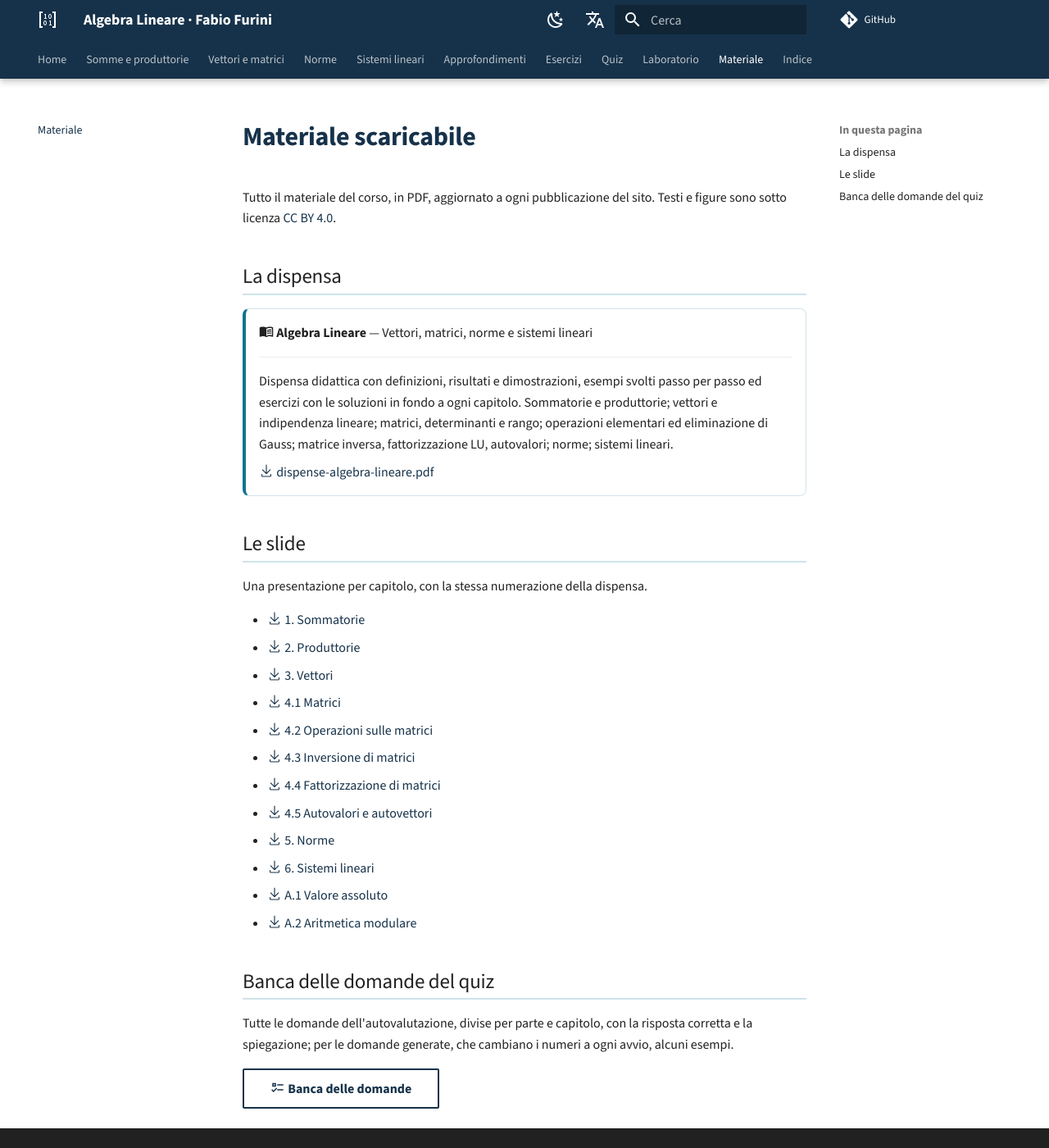
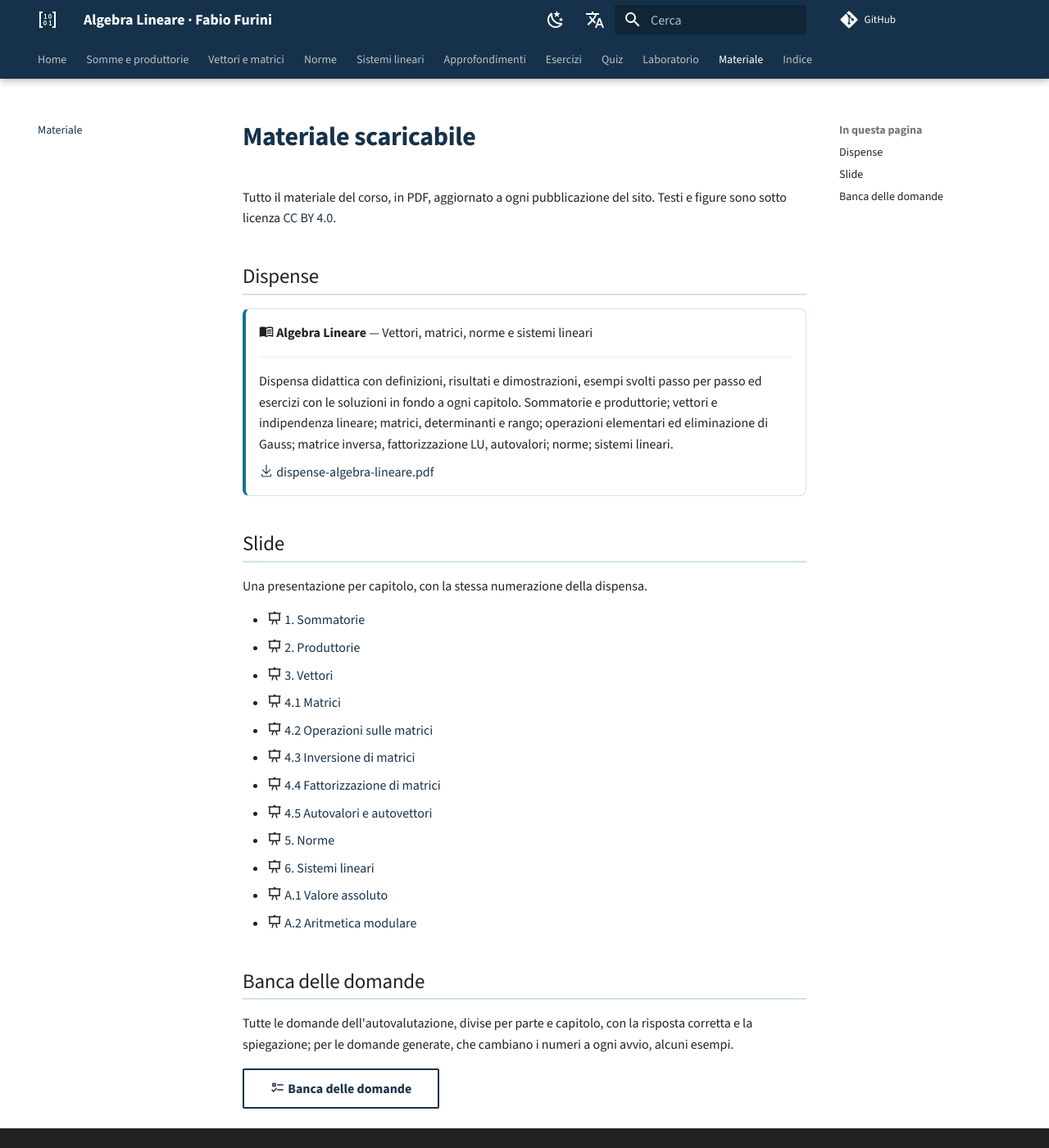
Before and after one commit to fabiofurini/algebra-lineare, an MkDocs documentation site: the page built from docs/materiale.md, in a window 1280 px wide and 1400 px high. Shown: the whole window at 82% size. Built offline with MkDocs 1.6.1 and Material for MkDocs 9.7.7, drawn with Linux system fonts in a browser that asks for light colours; comment, search, counter and statistics services are not loaded; part of the change alters nothing that is shown.

Commit message:
Materiale/Downloads: stesso formato a schede in tutta la collana
Sezioni con nomi e ordine comuni (Dispense, Esercizi, Slide, Altri documenti,
Notebook Colab, Banca delle domande / Lecture notes, Exercises, Slides, Other
documents, Colab notebooks, Quiz question bank), nel formato a schede di
Programmazione lineare.

Co-Authored-By: Claude Opus 5.5 <noreply@anthropic.com>

```diff
--- a/docs/materiale.md
+++ b/docs/materiale.md
@@ -7,7 +7,7 @@ title: Materiale scaricabile
 Tutto il materiale del corso, in PDF, aggiornato a ogni pubblicazione del sito.
 Testi e figure sono sotto licenza [CC BY 4.0](https://creativecommons.org/licenses/by/4.0/deed.it).
 
-## La dispensa
+## Dispense
 
 <div class="grid cards" markdown>
 
@@ -21,25 +21,25 @@ Testi e figure sono sotto licenza [CC BY 4.0](https://creativecommons.org/licens
 
 </div>
 
-## Le slide
+## Slide
 
 Una presentazione per capitolo, con la stessa numerazione della dispensa.
 
-- [:octicons-download-24: 1. Sommatorie](pdf/slide-01-sommatorie.pdf)
-- [:octicons-download-24: 2. Produttorie](pdf/slide-02-produttorie.pdf)
-- [:octicons-download-24: 3. Vettori](pdf/slide-03-vettori.pdf)
-- [:octicons-download-24: 4.1 Matrici](pdf/slide-04-1-matrici.pdf)
-- [:octicons-download-24: 4.2 Operazioni sulle matrici](pdf/slide-04-2-operazioni.pdf)
-- [:octicons-download-24: 4.3 Inversione di matrici](pdf/slide-04-3-inversa.pdf)
-- [:octicons-download-24: 4.4 Fattorizzazione di matrici](pdf/slide-04-4-fattorizzazione.pdf)
-- [:octicons-download-24: 4.5 Autovalori e autovettori](pdf/slide-04-5-autovalori.pdf)
-- [:octicons-download-24: 5. Norme](pdf/slide-05-norme.pdf)
-- [:octicons-download-24: 6. Sistemi lineari](pdf/slide-06-sistemi.pdf)
-- [:octicons-download-24: A.1 Valore assoluto](pdf/slide-A1-valore-assoluto.pdf)
-- [:octicons-download-24: A.2 Aritmetica modulare](pdf/slide-A2-aritmetica-modulare.pdf)
+- :material-presentation: [1. Sommatorie](pdf/slide-01-sommatorie.pdf)
+- :material-presentation: [2. Produttorie](pdf/slide-02-produttorie.pdf)
+- :material-presentation: [3. Vettori](pdf/slide-03-vettori.pdf)
+- :material-presentation: [4.1 Matrici](pdf/slide-04-1-matrici.pdf)
+- :material-presentation: [4.2 Operazioni sulle matrici](pdf/slide-04-2-operazioni.pdf)
+- :material-presentation: [4.3 Inversione di matrici](pdf/slide-04-3-inversa.pdf)
+- :material-presentation: [4.4 Fattorizzazione di matrici](pdf/slide-04-4-fattorizzazione.pdf)
+- :material-presentation: [4.5 Autovalori e autovettori](pdf/slide-04-5-autovalori.pdf)
+- :material-presentation: [5. Norme](pdf/slide-05-norme.pdf)
+- :material-presentation: [6. Sistemi lineari](pdf/slide-06-sistemi.pdf)
+- :material-presentation: [A.1 Valore assoluto](pdf/slide-A1-valore-assoluto.pdf)
+- :material-presentation: [A.2 Aritmetica modulare](pdf/slide-A2-aritmetica-modulare.pdf)
 
 <!-- banca-domande -->
-## Banca delle domande del quiz
+## Banca delle domande
 
 Tutte le domande dell'autovalutazione, divise per parte e capitolo, con la risposta corretta e la spiegazione; per le domande generate, che cambiano i numeri a ogni avvio, alcuni esempi.
 
```
